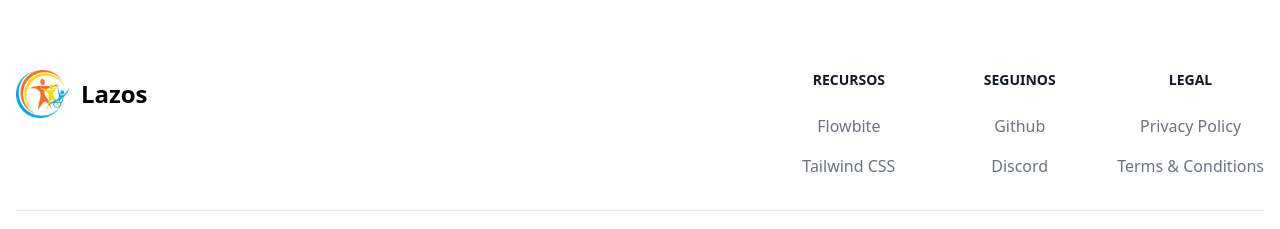
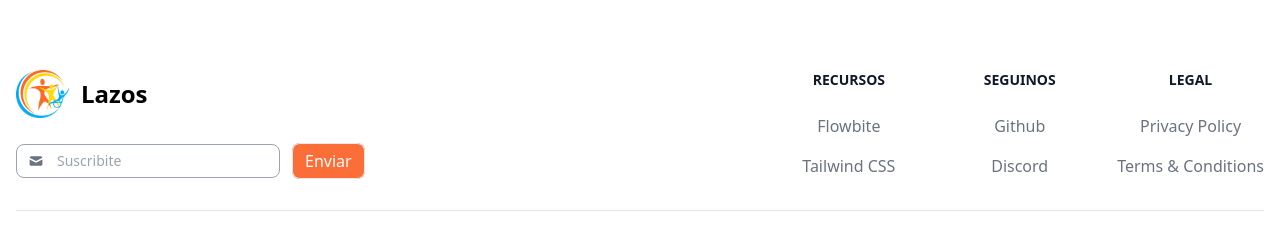
Before and after one commit to Fabio1501/lazos, a React (Vite) app: page /contact in a window 1280 px wide. Shown: the part 595-824 px from the top of the page. Built offline with nearby package versions, Linux system fonts and the light colour scheme.

Commit message:
suscripcion a newsletter en footer

```diff
--- a/package.json
+++ b/package.json
@@ -10,6 +10,7 @@
     "preview": "vite preview"
   },
   "dependencies": {
+    "axios": "^1.6.7",
     "react": "^18.2.0",
     "react-dom": "^18.2.0",
     "react-icons": "^5.0.1",
--- /dev/null
+++ b/src/components/Alert.jsx
@@ -0,0 +1,21 @@
+import React from 'react';
+import ReactDOM from 'react-dom';
+
+const Alert = ({ hiddenAlertObject }) => {
+  const { isHidden, text, isSuccess } = hiddenAlertObject;
+
+  if (isHidden) {
+    return null;
+  }
+
+  return ReactDOM.createPortal(
+    <div className={`fixed w-[500px] flex items-end justify-start top-0 right-0 z-40 inset- bg-transparent`}>
+      <div className={`border-2 ${isSuccess ? 'border-green-700' : 'border-red-700'} shadow-xl flex items-center justify-center h-[10%] relative w-full bg-white text-black rounded-lg p-4 m-8`}>
+        <p className={`text-xl ${isSuccess ? 'text-green-700' : 'text-red-700'}`}>{text}</p>
+      </div>
+    </div>,
+    document.body
+  );
+};
+
+export default Alert;
--- a/src/components/Footer.jsx
+++ b/src/components/Footer.jsx
@@ -1,17 +1,111 @@
-import React from 'react'
+import React, { useState } from 'react'
 import { Link } from 'react-router-dom'
 import logo from '../assets/logo.png'
+import axios from 'axios'
+import Alert from './Alert'
 
 const Footer = () => {
+  const [subscribe, setSubscribe] = useState('')
+  const [isValid, setIsValid] = useState(true)
+  const [hiddenAlertObject, setHiddenAlertObject] = useState({
+    isHidden: true,
+    text: 'Hubo un error, intentalo de nuevo.',
+    isSuccess: false
+  })
+
+  const validateEmail = () => {
+    if (!subscribe.length) {
+      return false
+    }
+
+    const regexEmail = /^[a-zA-Z0-9._%+-]+@[a-zA-Z0-9.-]+\.[a-zA-Z]{2,}$/
+    const dominiosPermitidos = [
+      'gmail.com',
+      'hotmail.com',
+      'yahoo.com',
+      'yahoo.es',
+      'outlook.com',
+      'outlook.es',
+    ]
+    const dominiosPermitidosRegex = new RegExp(
+      `^[a-zA-Z0-9._%+-]+@(${dominiosPermitidos.join('|')})$`,
+      'i',
+    )
+
+    if (!regexEmail.test(subscribe)) {
+      return false
+    }
+
+    if (!dominiosPermitidosRegex.test(subscribe)) {
+      return false
+    }
+
+    return true;
+  }
+
+  const handleSubmit = async (e) => {
+    e.preventDefault()
+    try {
+      if (!validateEmail()) {
+        setIsValid(false);
+        return;
+      };
+      setIsValid(true);
+      const response = await axios.post("https://microservicio-nodemailer.onrender.com/subscribe", { to: subscribe })
+      setHiddenAlertObject({
+        isHidden: false,
+        text: response.data,
+        isSuccess: true
+      })
+      console.log(response);
+    } catch (error) {
+      console.log(error);
+      setHiddenAlertObject({
+        isHidden: false,
+        text: '¡Hubo un error al suscribirte!',
+        isSuccess: false
+      })
+    } finally {
+      setTimeout(() => {
+        setHiddenAlertObject({
+          ...hiddenAlertObject,
+          isHidden: true
+        })
+      }, 3000);
+    }
+  }
+
+  const handleChange = (e) => {
+    setSubscribe(e.target.value)
+  }
+
+
   return (
     <footer className="bg-white mt-24">
       <div className="mx-auto w-full max-w-7xl p-4 py-6 lg:py-8">
         <div className="md:flex md:justify-between">
-          <div className="mb-6 md:mb-0">
-            <Link to="https://flowbite.com/" className="flex items-center">
-              <img src={logo} className="h-12 me-3" alt="FlowBite Logo" />
+          <div className="mb-6 md:mb-0 flex flex-col justify-between">
+            <Link to="/" className="flex items-center">
+              <img src={logo} className="h-12 me-3" alt="Lazos Logo" />
               <span className="self-center text-2xl font-semibold whitespace-nowrap">Lazos</span>
             </Link>
+            <form
+              onSubmit={handleSubmit}
+              className="flex items-center w-full max-w-md">
+              <div className="relative w-full mr-3">
+                <div className="absolute inset-y-0 left-0 flex items-center pl-3 pointer-events-none">
+                  <svg className="w-4 h-4 text-gray-500 " fill="currentColor" viewBox="0 0 20 20" xmlns="http://www.w3.org/2000/svg"><path d="M2.003 5.884L10 9.882l7.997-3.998A2 2 0 0016 4H4a2 2 0 00-1.997 1.884z"></path><path d="M18 8.118l-8 4-8-4V14a2 2 0 002 2h12a2 2 0 002-2V8.118z"></path></svg>
+                </div>
+                <input
+                  id="member_email"
+                  className="formkit-input border bg-white focus:bg-white border-gray-400 text-gray-800 text-sm rounded-lg block w-full pl-10 px-5 py-1.5"
+                  name="subscribe" placeholder={"Suscribite"} onChange={handleChange} value={subscribe} />
+                <span className={`absolute text-sm text-red-700 font-semibold -bottom-6 ${!isValid ? 'block' : 'hidden'}`}>La dirección es inválida.</span>
+              </div>
+              <button className="formkit-submit">
+                <span className="px-3 py-1.5 font-medium text-center text-white bg-naranja/90 rounded-lg cursor-pointer border hover:bg-naranja">Enviar</span>
+              </button>
+            </form>
           </div>
           <div className="grid grid-cols-2 gap-8 sm:gap-6 sm:grid-cols-3">
             <div>
@@ -81,6 +175,7 @@ const Footer = () => {
           </div>
         </div>
       </div>
+      <Alert hiddenAlertObject={hiddenAlertObject} />
     </footer>
 
   )
```
Also changed, not shown: 1 other file (tests, documents, lock files or other folders).
